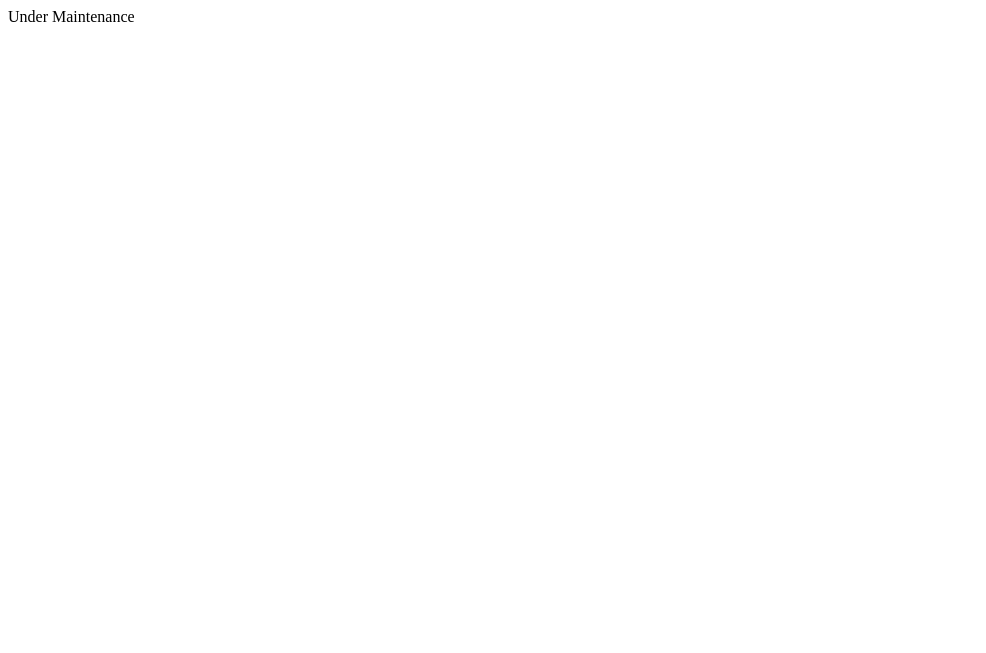
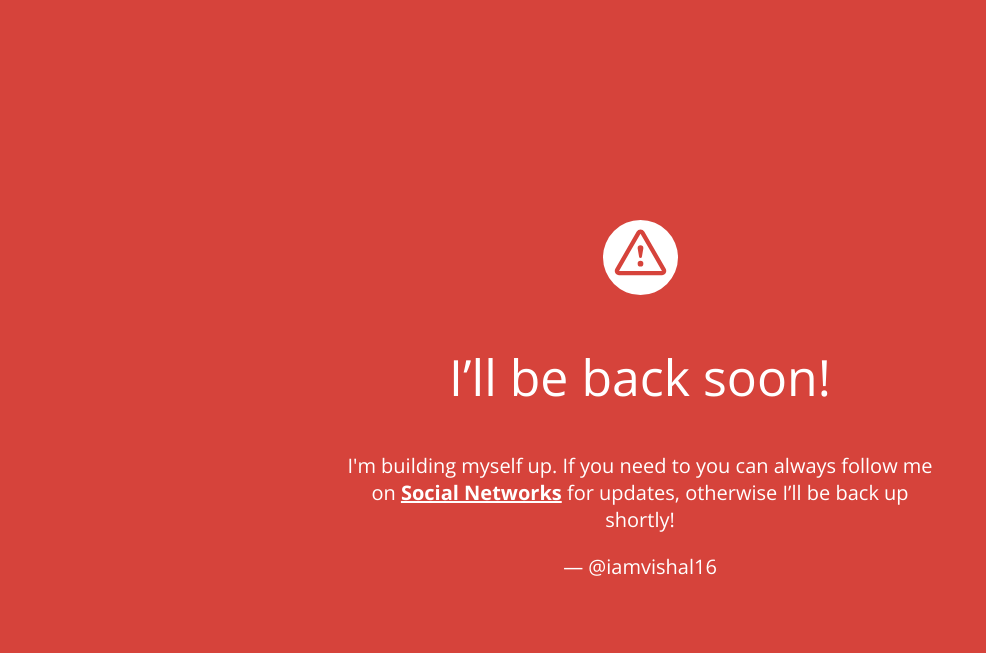
Before and after one commit to iAmVishal16/iAmVishal16.github.io, a plain HTML site: page index.html in a window 1280 px wide. Shown: the whole page, without its empty margins (0-986 px from the left). Drawn offline with nearby package versions, Linux system fonts and the light colour scheme.

Commit message:
Site Maintenance Page added.

```diff
--- a/index.html
+++ b/index.html
@@ -1 +1,23 @@
-Under Maintenance
+<!doctype html>
+<title>Site Maintenance</title>
+<link href="https://fonts.googleapis.com/css?family=Open+Sans:300,400,700" rel="stylesheet">
+<style>
+  html, body { padding: 0; margin: 0; width: 100%; height: 100%; }
+  * {box-sizing: border-box;}
+  body { text-align: center; padding: 0; background: #d6433b; color: #fff; font-family: Open Sans; }
+  h1 { font-size: 50px; font-weight: 100; text-align: center;}
+  body { font-family: Open Sans; font-weight: 100; font-size: 20px; color: #fff; text-align: center; display: -webkit-box; display: -ms-flexbox; display: flex; -webkit-box-pack: center; -ms-flex-pack: center; justify-content: center; -webkit-box-align: center; -ms-flex-align: center; align-items: center;}
+  article { display: block; width: 700px; padding: 50px; margin: 0 auto; }
+  a { color: #fff; font-weight: bold;}
+  a:hover { text-decoration: none; }
+  svg { width: 75px; margin-top: 1em; }
+</style>
+
+<article>
+    <svg xmlns="http://www.w3.org/2000/svg" viewBox="0 0 202.24 202.24"><defs><style>.cls-1{fill:#fff;}</style></defs><title>Asset 3</title><g id="Layer_2" data-name="Layer 2"><g id="Capa_1" data-name="Capa 1"><path class="cls-1" d="M101.12,0A101.12,101.12,0,1,0,202.24,101.12,101.12,101.12,0,0,0,101.12,0ZM159,148.76H43.28a11.57,11.57,0,0,1-10-17.34L91.09,31.16a11.57,11.57,0,0,1,20.06,0L169,131.43a11.57,11.57,0,0,1-10,17.34Z"/><path class="cls-1" d="M101.12,36.93h0L43.27,137.21H159L101.13,36.94Zm0,88.7a7.71,7.71,0,1,1,7.71-7.71A7.71,7.71,0,0,1,101.12,125.63Zm7.71-50.13a7.56,7.56,0,0,1-.11,1.3l-3.8,22.49a3.86,3.86,0,0,1-7.61,0l-3.8-22.49a8,8,0,0,1-.11-1.3,7.71,7.71,0,1,1,15.43,0Z"/></g></g></svg>
+    <h1>I&rsquo;ll be back soon!</h1>
+    <div>
+        <p>I'm building myself up. If you need to you can always follow me on <a href="https://bento.me/iamvishal16">Social Networks</a> for updates, otherwise I&rsquo;ll be back up shortly!</p>
+        <p>&mdash; @iamvishal16</p>
+    </div>
+</article>
```
